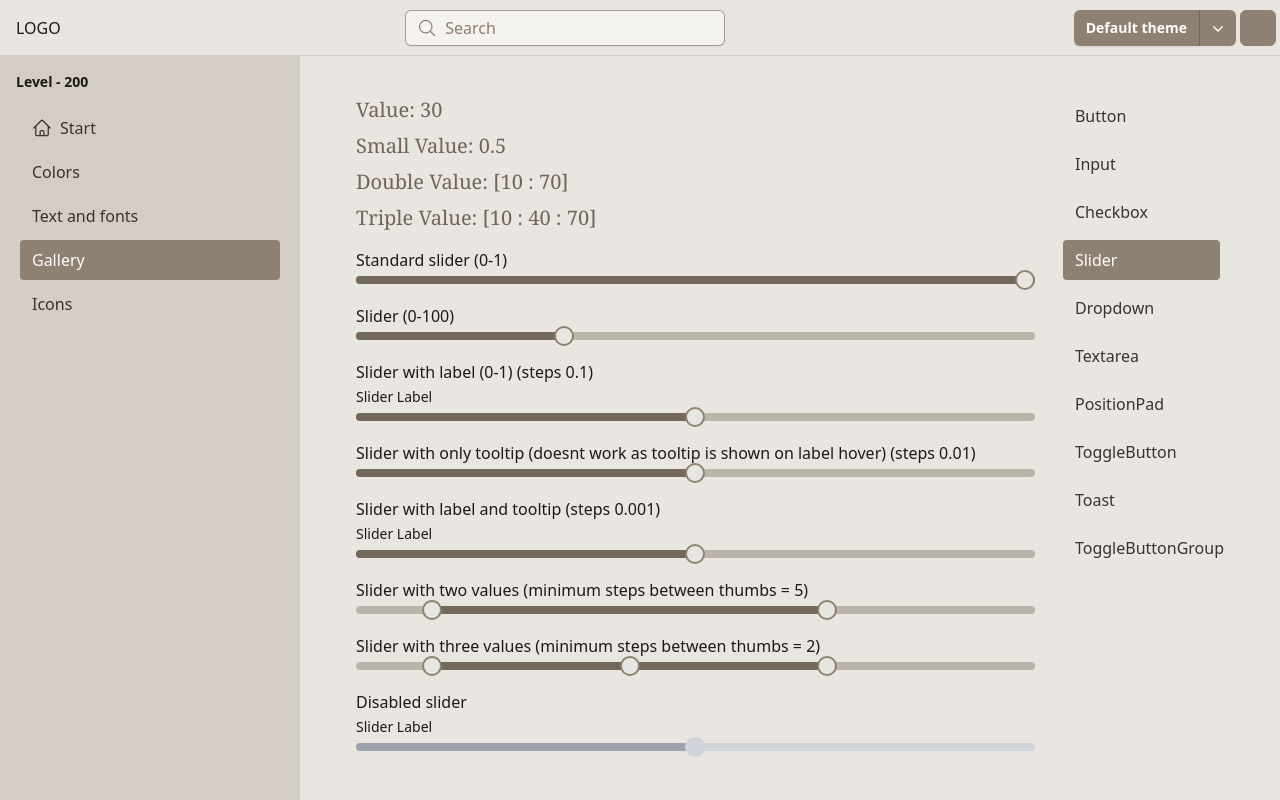
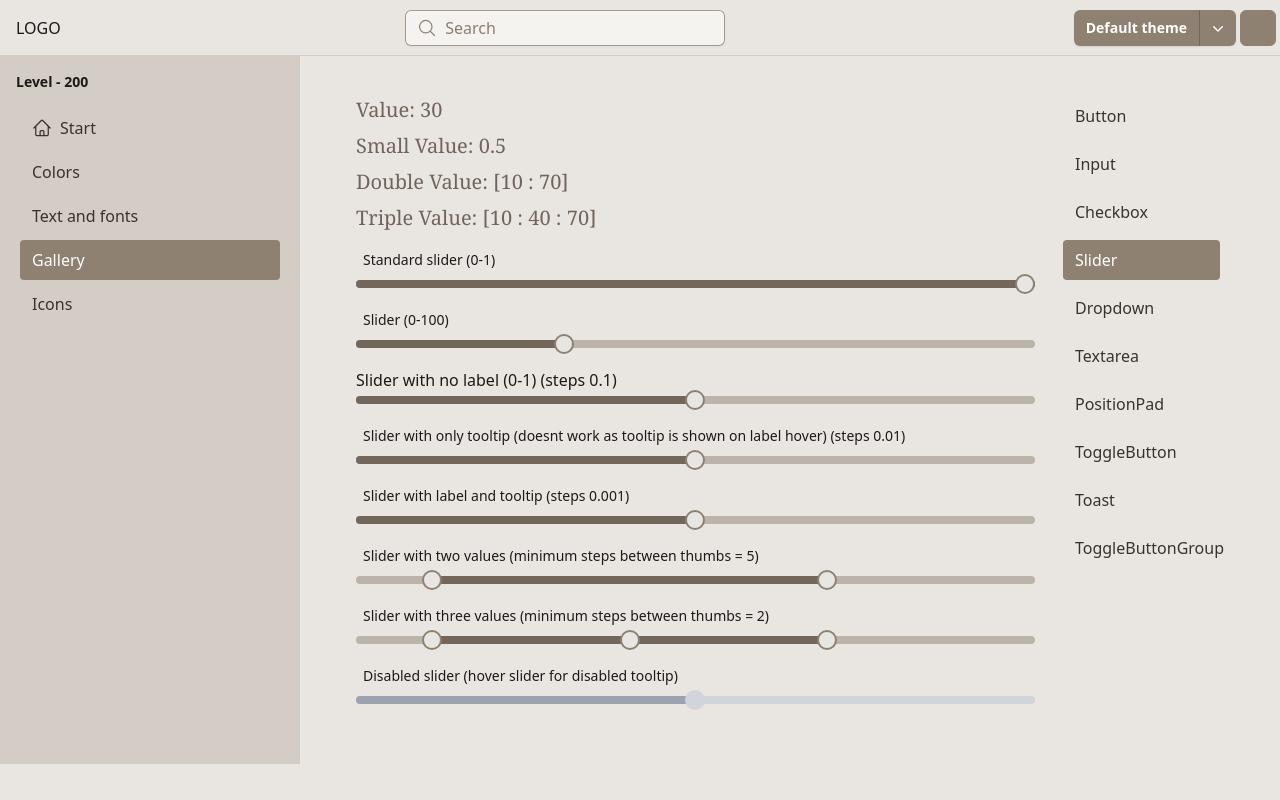
Before and after one commit to allbin/styles, a React (Vite) app: page /styles/gallery/slider in a window 1280 px wide. Built offline with nearby package versions, Linux system fonts and the light colour scheme; some icons are missing.

Commit message:
Slider label now matches other components label style

```diff
--- a/src/components/Slider/GallerySlider.tsx
+++ b/src/components/Slider/GallerySlider.tsx
@@ -20,23 +20,23 @@ const GallerySlider: React.FC = () => {
         </h3>
       </div>
       <div>
-        <p>Standard slider (0-1)</p>
         <Slider
           id="slider-0"
+          label="Standard slider (0-1)"
           value={value}
           onChange={(value) => setValue(value)}
           className="mb-4"
         />
-        <p>Slider (0-100)</p>
         <Slider
           id="slider-1"
+          label="Slider (0-100)"
           value={value}
           onChange={(value) => setValue(value)}
           min={0}
           max={100}
           className="mb-4"
         />
-        <p>Slider with label (0-1) (steps 0.1)</p>
+        <p>Slider with no label (0-1) (steps 0.1)</p>
         <Slider
           id="slider-2"
           value={smallValue}
@@ -45,14 +45,13 @@ const GallerySlider: React.FC = () => {
           max={1}
           step={0.1}
           className="mb-4"
-          label="Slider Label"
         />
-        <p>
+        <Slider
+          id="slider-3"
+          label="
           Slider with only tooltip (doesnt work as tooltip is shown on label
           hover) (steps 0.01)
-        </p>
-        <Slider
-          id="slider-3"
+        "
           value={smallValue}
           onChange={(value) => setSmallValue(value)}
           min={0}
@@ -61,21 +60,20 @@ const GallerySlider: React.FC = () => {
           className="mb-4"
           tooltip="Tooltip"
         />
-        <p>Slider with label and tooltip (steps 0.001)</p>
         <Slider
           id="slider-4"
+          label="Slider with label and tooltip (steps 0.001)"
           value={smallValue}
           onChange={(value) => setSmallValue(value)}
           min={0}
           max={1}
           step={0.001}
           className="mb-4"
-          label="Slider Label"
           tooltip="This is a tooltip for the slider value goes between 0 and 1"
         />
-        <p>Slider with two values (minimum steps between thumbs = 5)</p>
         <Slider
           id="slider-5"
+          label="Slider with two values (minimum steps between thumbs = 5)"
           className="mb-4"
           value={doubleValue}
           onChange={(value) => setDoubleValue(value)}
@@ -83,9 +81,10 @@ const GallerySlider: React.FC = () => {
           max={100}
           minStepsBetweenThumbs={5}
         />
-        <p>Slider with three values (minimum steps between thumbs = 2)</p>
+        <p></p>
         <Slider
           id="slider-6"
+          label="Slider with three values (minimum steps between thumbs = 2)"
           className="mb-4"
           value={tripleValue}
           onChange={(value) => setTripleValue(value)}
@@ -93,7 +92,6 @@ const GallerySlider: React.FC = () => {
           max={100}
           minStepsBetweenThumbs={2}
         />
-        <p>Disabled slider</p>
         <Slider
           id="slider-7"
           value={smallValue}
@@ -102,7 +100,7 @@ const GallerySlider: React.FC = () => {
           max={1}
           step={0.01}
           className="mb-4"
-          label="Slider Label"
+          label="Disabled slider (hover slider for disabled tooltip)"
           tooltip="This is a tooltip for the slider"
           disabledTooltip="This is a tooltip to describe why the slider is disabled!"
           disabled
--- a/src/components/Slider/Slider.tsx
+++ b/src/components/Slider/Slider.tsx
@@ -35,14 +35,16 @@ const Slider: React.FC<SliderProps> = ({
   return (
     <div className={cn(className)}>
       <Tooltip noArrow place="top" id={id} delayShow={500} />
+      {label && (
         <label
           data-tooltip-id={id}
           data-tooltip-content={tooltip}
           htmlFor={id}
-        className="text-sm font-medium leading-6"
+          className="mb-1 ml-[7px] block text-sm font-medium leading-6 text-primary-900"
         >
           {label}
         </label>
+      )}
       <Root
         data-tooltip-id={id}
         data-tooltip-content={disabled ? disabledTooltip : undefined}
```
Lines whose indentation alone changed are shown as unchanged.
